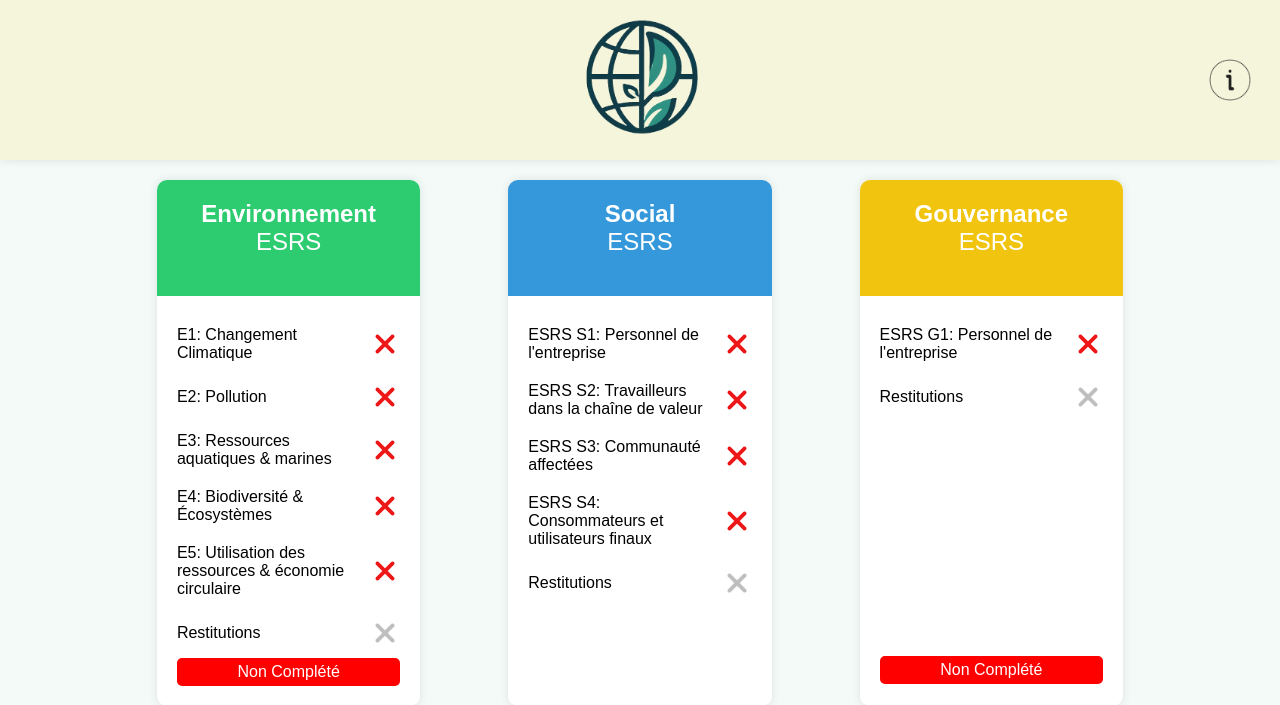
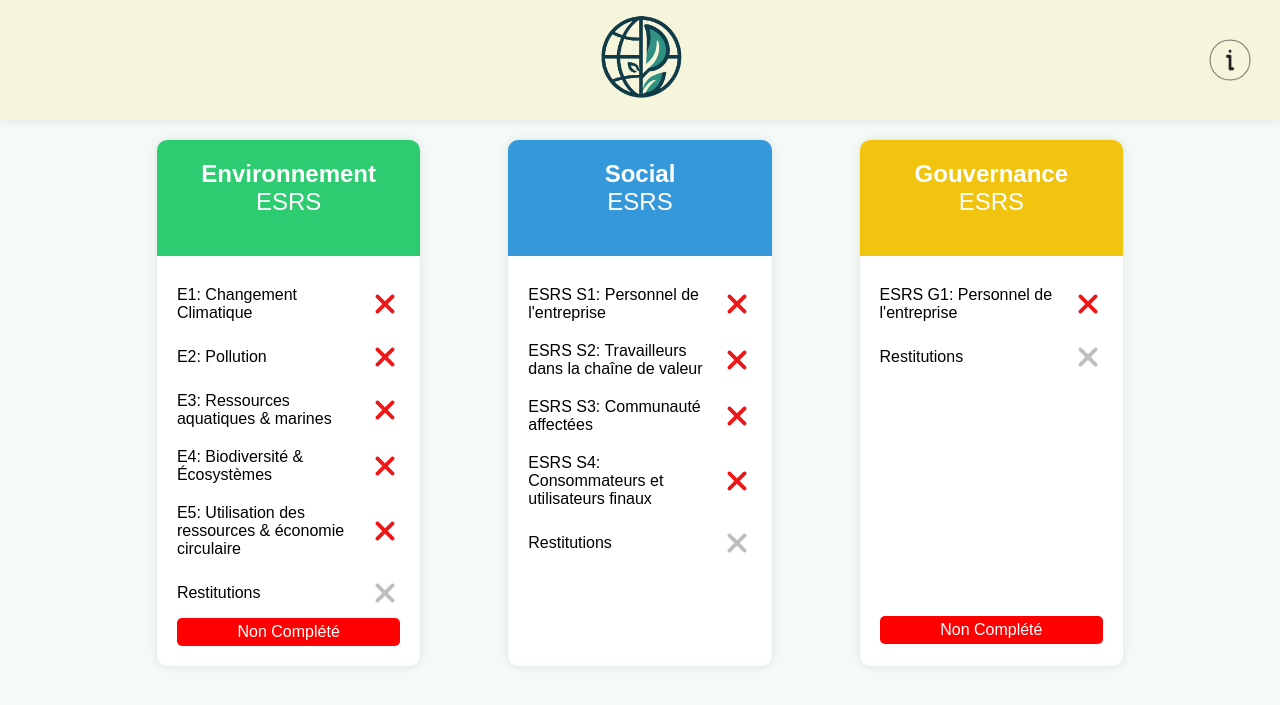
Before and after one commit to Nyftheart/WEBPHPESRS, a PHP site: page /Sept1.php in a window 1280 px wide. Shown: the top 705 px of the page. Run offline with PHP 8.4, Linux system fonts and the light colour scheme.

Commit message:
new step version

```diff
--- a/Sept1.php
+++ b/Sept1.php
@@ -16,7 +16,7 @@
             justify-content: space-between;
             align-items: center;
             background-color: #F5F5DC;
-            padding: 50px 20px;
+            padding: 30px 20px;
             box-shadow: 0 0 10px rgba(0, 0, 0, 0.1);
             position: relative;
         }
@@ -26,7 +26,7 @@
             transform: translateX(-50%);
         }
         .header img.logo {
-            height: 125px;
+            height: 90px;
         }
         .header .icons {
             display: flex;
```
